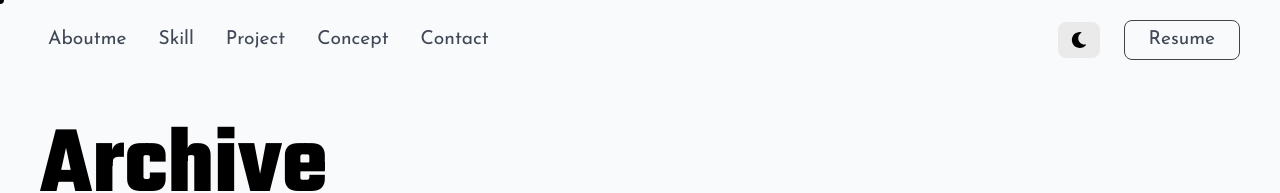
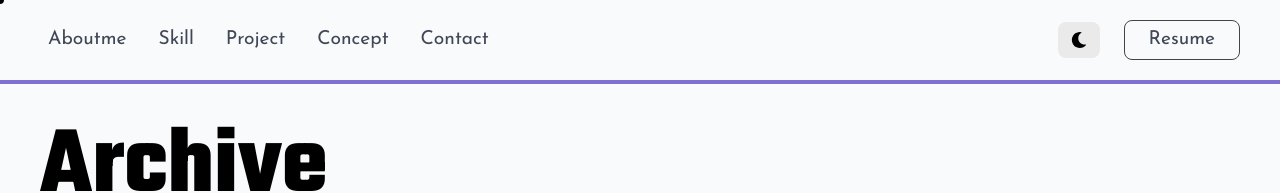
Before and after one commit to vikrantmalla/bikrant-malla.com.np, a Next.js app: page /archive in a window 1280 px wide. Shown: the top 193 px of the page. Built offline with nearby package versions, Linux system fonts and the light colour scheme; no server answers; the database is empty.

Commit message:
feat: add a Scroll-linked animations

```diff
--- a/src/components/shared/header/NavBar.tsx
+++ b/src/components/shared/header/NavBar.tsx
@@ -17,6 +17,7 @@ import {
   setNavColor,
   setToggleMenu,
 } from "@/redux/feature/appSlice";
+import { motion, useScroll, useSpring } from "framer-motion";
 
 // MenuIcon component
 export function MenuIcon() {
@@ -202,8 +203,13 @@ const NavBar = ({ contactData }: ContactPageData) => {
       window.removeEventListener("scroll", changeNavbarColor);
     };
   }, [activeLink, dispatch]);
-
+  const { scrollYProgress } = useScroll();
+  const scaleX = useSpring(scrollYProgress, {
+    stiffness: 200,
+    damping: 50,
+  });
   return (
+    <>
       <header className={`header ${navColor ? "colorChange" : ""}`}>
         <div className="nav-container">
           <Navigation />
@@ -220,7 +226,15 @@ const NavBar = ({ contactData }: ContactPageData) => {
             <ResumeLink />
           </div>
         </div>
+        <motion.div
+          className="progress-bar"
+          style={{
+            scaleX,
+            transformOrigin: "left",
+          }}
+        />
       </header>
+    </>
   );
 };
 
--- a/src/styles/_scrollbar.scss
+++ b/src/styles/_scrollbar.scss
@@ -1,5 +1,5 @@
 ::-webkit-scrollbar {
-  width: 20px;
+  width: 18px;
 }
 
 ::-webkit-scrollbar-track {
--- a/src/styles/_utils.scss
+++ b/src/styles/_utils.scss
@@ -145,3 +145,12 @@
     }
   }
 }
+
+.progress-bar {
+  position: fixed;
+  top: 5rem;
+  left: 0;
+  width: 100vw;
+  border: 2px solid #8070d4;
+  transform-origin: left;
+}
```
Lines whose indentation alone changed are shown as unchanged.
